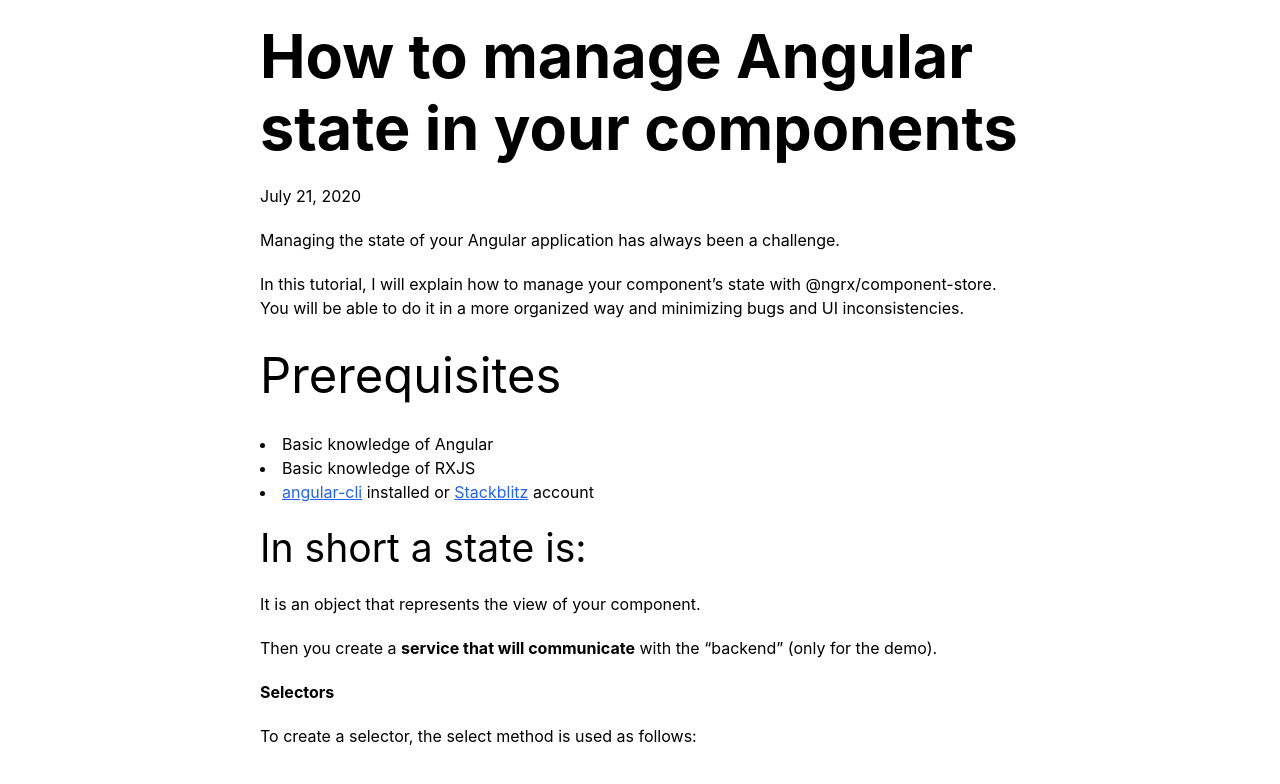
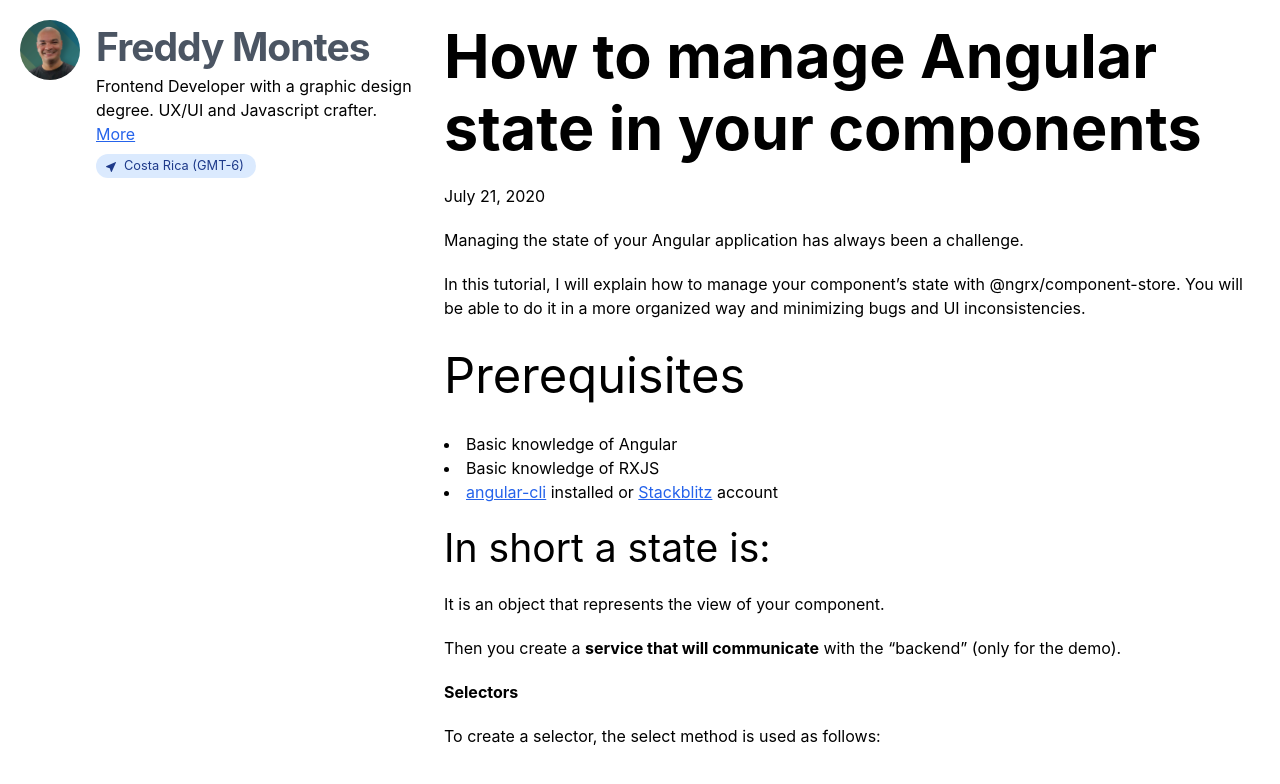
Before and after one commit to fmontes/fmontes.com, a Next.js app: page / in a window 1280 px wide. Shown: the top 784 px of the page. Built offline with nearby package versions, Linux system fonts and the light colour scheme.

Commit message:
Add header

```diff
--- /dev/null
+++ b/components/Header.tsx
@@ -0,0 +1,52 @@
+import Image from 'next/image';
+
+const AVATAR_SIZE = 60;
+
+function Header(): JSX.Element {
+    return (
+        <header className="flex items-center justify-between">
+            <div className="flex">
+                <div className="flex-shrink-0 mr-4" style={{ width: `${AVATAR_SIZE}px` }}>
+                    <Image
+                        className="rounded-full"
+                        height={60}
+                        src="/images/avatar.jpg"
+                        width={60}
+                    />
+                </div>
+                <div>
+                    <h3 className="font-bold text-gray-600 tracking-tight m-0 leading-snug">
+                        Freddy Montes
+                    </h3>
+                    <p className="mt-0 mb-2">
+                        Frontend Developer with a graphic design degree. UX/UI and Javascript
+                        crafter. <a href="/about-me">More</a>
+                    </p>
+                    <p className=" text-blue-900 inline-flex items-center m-0 pr-3 pl-1 text-sm bg-blue-100 rounded-full">
+                        <svg
+                            baseProfile="tiny"
+                            className="scale-75 transform"
+                            height="24"
+                            width="24"
+                            xmlns="http://www.w3.org/2000/svg"
+                        >
+                            <path
+                                className="fill-current"
+                                d="M10.368 19.102c.35 1.05 1.01 1.086 1.478.086l5.31-11.375c.467-1.002.034-1.434-.967-.967L4.812 12.154c-1 .467-.963 1.13.085 1.48L9 15l1.368 4.102z"
+                            />
+                        </svg>{' '}
+                        Costa Rica (GMT-6)
+                    </p>
+                </div>
+            </div>
+
+            {/* <nav>
+                <a href="#">Blog</a>
+                <a href="#">Uses</a>
+                <a href="#">Contact</a>
+            </nav> */}
+        </header>
+    );
+}
+
+export default Header;
--- a/pages/_app.tsx
+++ b/pages/_app.tsx
@@ -1,10 +1,16 @@
 import React from 'react';
 import { AppProps } from 'next/app';
+import Header from '@components/Header';
 
 import '../styles/global.css';
 
 function MyApp({ Component, pageProps }: AppProps): JSX.Element {
-    return <Component {...pageProps} />;
+    return (
+        <div className="container p-5 lg:grid lg:grid-cols-3 lg:gap-8 lg:items-start">
+            <Header />
+            <Component {...pageProps} />
+        </div>
+    );
 }
 
 export default MyApp;
--- a/pages/index.tsx
+++ b/pages/index.tsx
@@ -9,7 +9,7 @@ export default function Home(): JSX.Element {
                 <link href="/favicon.ico" rel="icon" />
             </Head>
 
-            <main className="container p-5">
+            <main className="sm:col-span-2">
                 <h1>How to manage Angular state in your components</h1>
                 <p>
                     <time>July 21, 2020</time>
--- a/tailwind.config.js
+++ b/tailwind.config.js
@@ -1,10 +1,11 @@
 module.exports = {
-    corePlugins: {
-        container: false
-    },
+    corePlugins: {},
     purge: ['./pages/**/*.tsx', './components/**/*.tsx'],
     darkMode: false, // or 'media' or 'class'
     theme: {
+        container: {
+            center: true
+        },
         fontFamily: {
             display: [
                 '-apple-system',
@@ -61,23 +62,5 @@ module.exports = {
     variants: {
         extend: {}
     },
-    plugins: [
-        function ({ addComponents }) {
-            addComponents({
-                '.container': {
-                    maxWidth: '100%',
-                    '@screen sm': {
-                        maxWidth: '37.5rem',
-                        margin: '0 auto'
-                    },
-                    '@screen md': {
-                        maxWidth: '43,75rem'
-                    },
-                    '@screen lg': {
-                        maxWidth: '50rem'
-                    }
-                }
-            });
-        }
-    ]
+    plugins: []
 };
```
Also changed, not shown: .eslintrc.js, public/images/avatar.jpg (added), public/images/location.svg (added).
